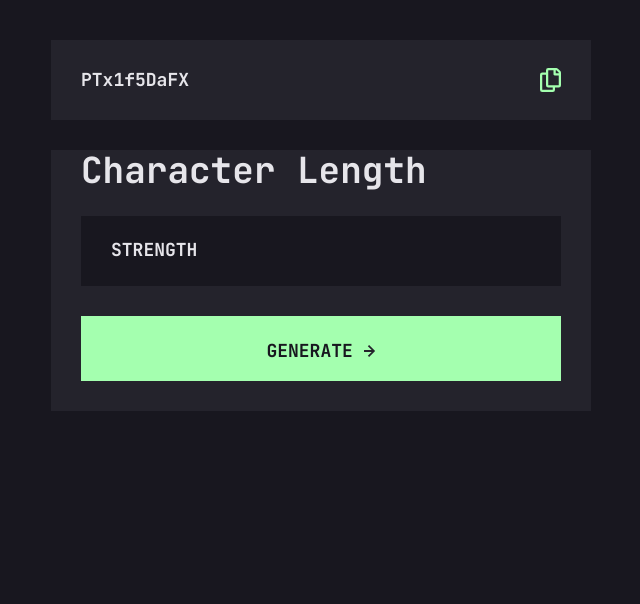
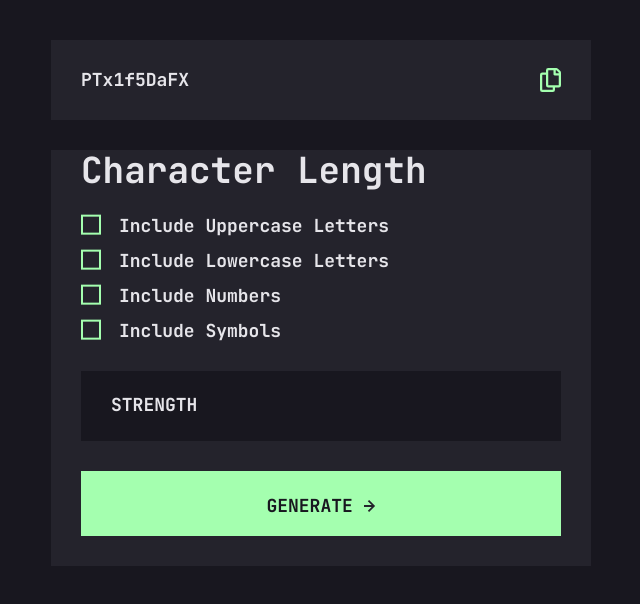
Before and after one commit to ClaytonDewey/react-password-generator, a React (Create React App) app: page / in a window 1280 px wide. Shown: the top 604 px of the page, without its empty margins (319-959 px from the left). Built offline with nearby package versions, Linux system fonts and the light colour scheme.

Commit message:
Setup and import checkbox component

```diff
--- /dev/null
+++ b/src/components/Checkbox.js
@@ -0,0 +1,12 @@
+const Checkbox = ({ label }) => {
+  return (
+    <>
+      <label className='form-control'>
+        <input type='checkbox' />
+        {label}
+      </label>
+    </>
+  );
+};
+
+export default Checkbox;
--- a/src/components/GeneratorBox.js
+++ b/src/components/GeneratorBox.js
@@ -1,10 +1,17 @@
 import StrengthBox from './StrengthBox';
 import Button from './Button';
+import Checkbox from './Checkbox';
 
 const GeneratorBox = () => {
   return (
     <div className='box box__generator'>
       <h1>Character Length</h1>
+      <div className='mb-3'>
+        <Checkbox label='Include Uppercase Letters' />
+        <Checkbox label='Include Lowercase Letters' />
+        <Checkbox label='Include Numbers' />
+        <Checkbox label='Include Symbols' />
+      </div>
       <StrengthBox />
       <Button />
     </div>
--- /dev/null
+++ b/src/sass/components/_checkbox.scss
@@ -0,0 +1,49 @@
+.form-control {
+  font-weight: bold;
+  line-height: 1.1;
+  display: grid;
+  grid-template-columns: 1em auto;
+  gap: 2rem;
+  cursor: pointer;
+  color: $clr-font-light;
+
+  input[type="checkbox"] {
+    /* Add if not using autoprefixer */
+    -webkit-appearance: none;
+    appearance: none;
+    /* For iOS < 15 to remove gradient background */
+    background-color: transparent;
+    /* Not removed via appearance */
+    margin: 0;
+    font: inherit;
+    color: $clr-primary;
+    width: 2rem;
+    height: 2rem;
+    border: 2px solid $clr-primary;
+    transform: translateY(-0.075em);
+    display: grid;
+    place-content: center;
+    cursor: pointer;
+
+    &::before {
+      content: "";
+      width: 1.8rem;
+      height: 1.8rem;
+      transform: scale(0);
+      transition: 120ms transform ease-in-out;
+      background-image: url(../../../public/images/icon-check.svg);
+      background-size: 1.3rem;
+      background-repeat: no-repeat;
+      background-position: center center;
+      background-color: $clr-primary;
+    }
+
+    &:checked::before {
+      transform: scale(1);
+    }
+  }
+
+  & + .form-control {
+    margin-top: 1.5rem;
+  }
+}
--- a/src/sass/main.scss
+++ b/src/sass/main.scss
@@ -6,4 +6,5 @@
 
 @import './components/app';
 @import './components/box';
-@import './components/button'
+@import './components/button';
+@import './components/checkbox';
```
